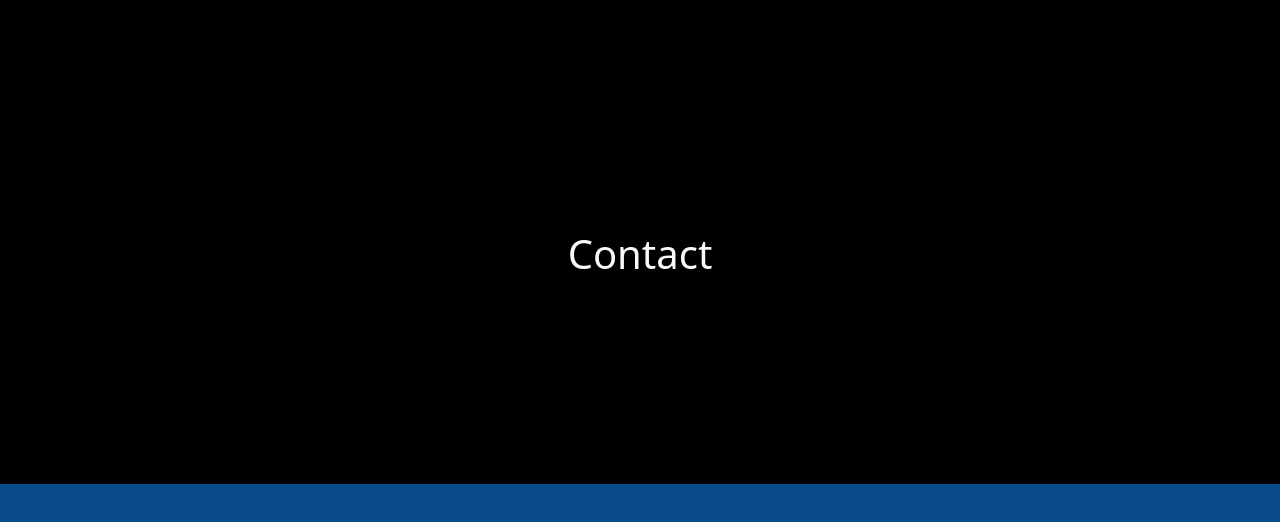
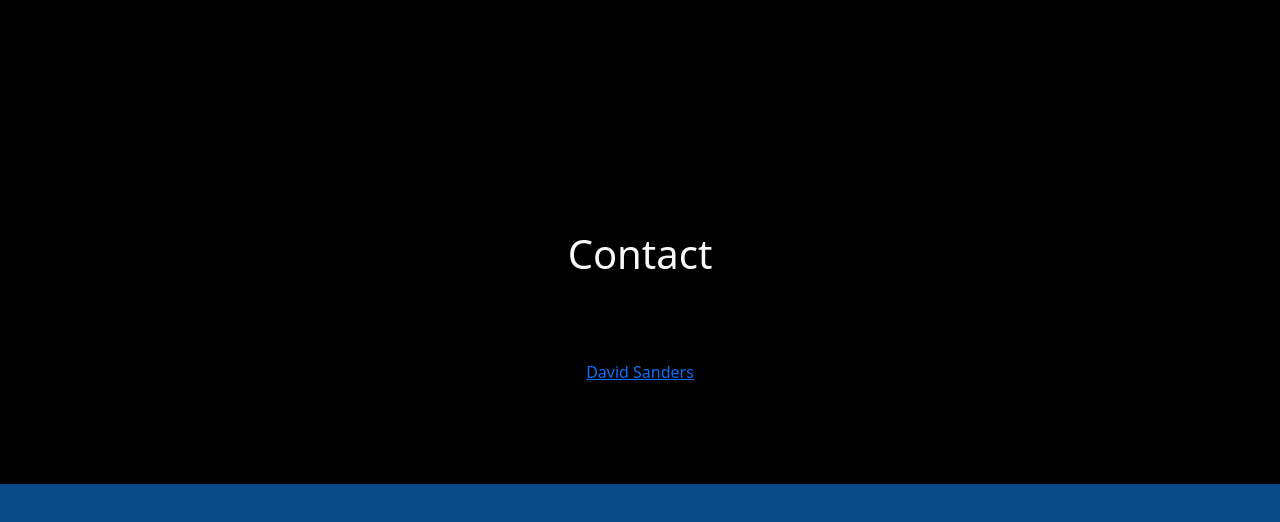
Before and after one commit to SandersTDavid/David-Sanders.com, a plain HTML site: page index.html in a window 1280 px wide. Shown: the part 5736-6258 px from the top of the page. Drawn offline with nearby package versions, Linux system fonts and the light colour scheme; a script that the page names is missing.

Commit message:
Update index.html

```diff
--- a/index.html
+++ b/index.html
@@ -321,7 +321,8 @@
  </div>
 
  <div class="linkedIn bg-black">
- <div class="LI-profile-badge" data-version="v1" data-size="large" data-locale="en_US" data-type="horizontal" data-theme="dark" data-vanity="david-sanders-07336a164"><a class="LI-simple-link" href='https://uk.linkedin.com/in/david-sanders-07336a164?trk=profile-badge'></a></div>
+ <div class="badge-base LI-profile-badge" data-locale="en_US" data-size="medium" data-theme="dark" data-type="VERTICAL" data-vanity="sanders-t-david" data-version="v1"><a class="badge-base__link LI-simple-link" href="https://uk.linkedin.com/in/sanders-t-david?trk=profile-badge">David Sanders</a></div>
+
  </div>
 </div>
 
```
